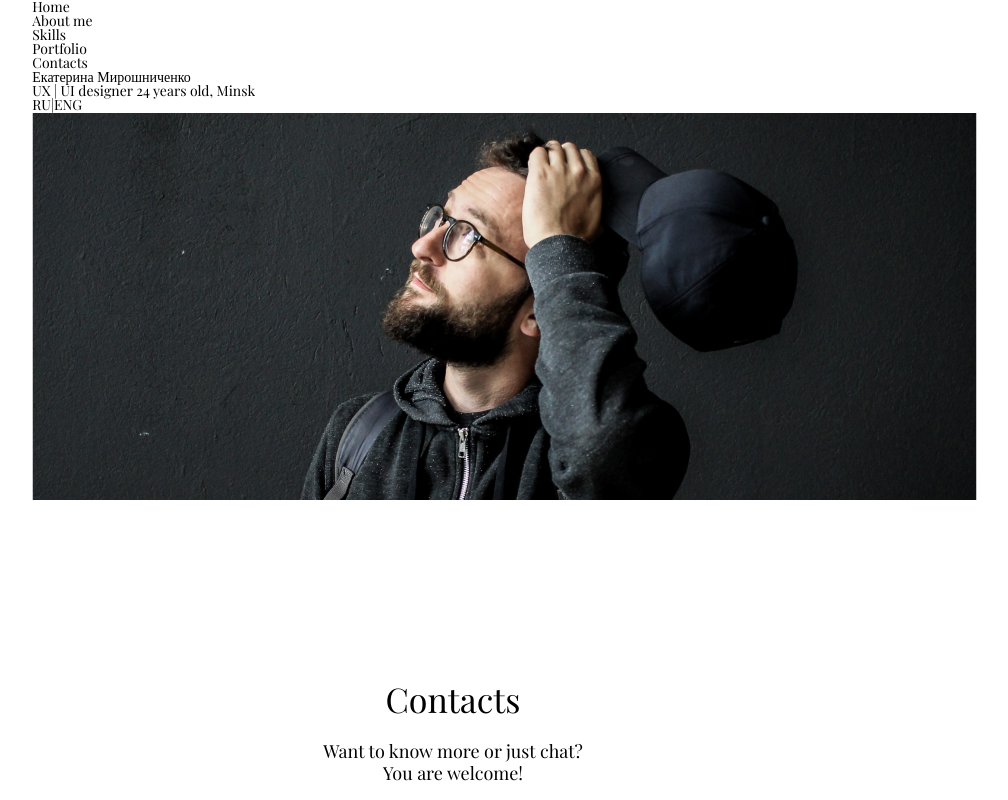
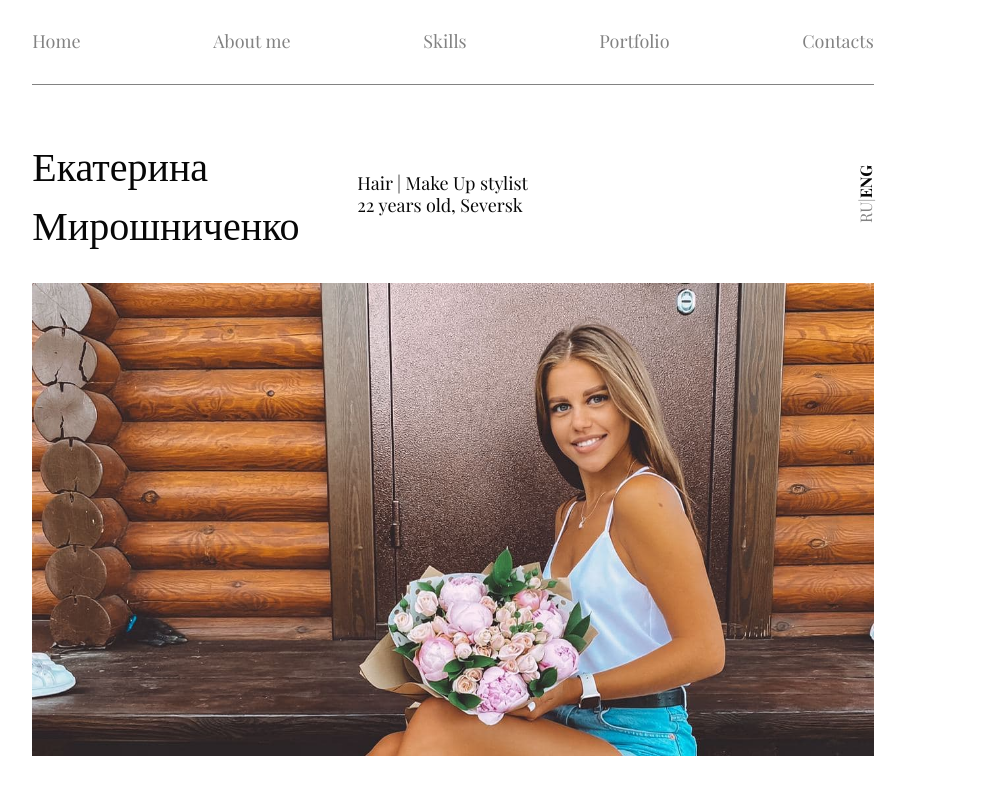
Before and after one commit to hunchoB/figma-card-site, a plain HTML site: page index.html in a window 1280 px wide. Shown: the top 800 px of the page, without its empty margins (187-1195 px from the left). Drawn offline with nearby package versions, Linux system fonts and the light colour scheme; a web font is replaced by a local one.

Commit message:
Finished footer and finished firts content container

```diff
--- a/index.html
+++ b/index.html
@@ -25,13 +25,13 @@
                             <nav class="contacts">Contacts</nav>
                         </div>
                         <div class="hi_aboutme">
-                            <p class="my_name">Екатерина Мирошниченко</p>
-                            <p class="short_info">UX | UI designer
-                                24 years old, Minsk</p>
-                            <p class="language">RU|ENG</p>
+                            <p class="my_name">Екатерина <br> Мирошниченко</p>
+                            <p class="short_info">Hair | Make Up stylist <br>
+                                22 years old, Seversk</p>
+                            <p class="language">RU|<span class="bold">ENG</span></p>
                         </div>
                         <div class="myimage">
-                            <img src="img/me.png" alt="My Image">
+                            <img src="img/me.jpg" width="100%" height="100%" alt="My Image">
                         </div>
                     </div>
                 </div>
@@ -46,7 +46,8 @@
                         </div>
                         <div class="contact_sentence">Want to know more or just chat?<br>
                             You are welcome!</div>
-                        <div class="contact_button"><a href="https://html5css.ru/edithtm/index.php" target="_blank">Send message</a></div>
+                        <div class="contact_button"><a href="https://html5css.ru/edithtm/index.php" target="_blank">Send
+                                message</a></div>
                     </div>
                     <div class="contact_links">
                         <a href="https://vk.com/id151459593" target="_blank"><img src="img/vk.png" width="40"
--- a/styles/style.css
+++ b/styles/style.css
@@ -105,16 +105,34 @@ body {
 	flex: 1 1 auto;
 }
 
-.hi {}
+.hi {
+	background-color: white;
+	/* background-color:yellow; */
+	padding: 30px 0;
+}
 
 .container {
 	max-width: 65.74%;
 	margin: 0 auto;
 }
 
-.hi_box {}
+.hi_box {
+	flex-direction: column;
+	/* justify-content: center; */
+	align-items: center;
+}
 
-.hi_navigation {}
+.hi_navigation {
+	display: flex;
+	justify-content: space-between;
+	font-size: 18px;
+	line-height: 22px;
+	color: #828282;
+	border-bottom: 1px solid #828282;
+	transform: matrix(1, 0, 0, 1, 0, 0);
+	padding-bottom: 32px;
+
+}
 
 .home {}
 
@@ -126,57 +144,49 @@ body {
 
 .contacts {}
 
-.hi_aboutme {}
+.hi_aboutme {
+	display: flex;
+	padding: 50px 0 30px 0;
+	justify-content: space-between;
 
-.my_name {}
+}
 
-.short_info {}
+.my_name {
+	font-size: 40px;
+	line-height: 59px;
+	color: #070707;
 
-.language {}
+}
 
-.myimage {}
+.short_info {
+	font-size: 18px;
+	line-height: 22px;
+	color: #070707;
+	display: flex;
+	justify-content: center;
+	align-items: center;
+	margin-left: -300px;
+}
 
-.footer {}
+.language {
+	font-size: 16px;
+	line-height: 20px;
+	color: #828282;
+	transform: rotate(-90deg);
+	margin-right: -70px;
+}
 
-.footer_box {}
+span.bold {
+	font-weight: bold;
+	color: #070707;
+}
 
-.contact_info {}
+.myimage {
+	display: flex;
+	justify-content: center;
+	margin-bottom: 50px;
 
-.contact_links {}
-
-.contact_text {}
-
-.wrapper {}
-
-.content {}
-
-.hi {}
-
-.container {}
-
-.hi_box {}
-
-.hi_navigation {}
-
-.home {}
-
-.about {}
-
-.skills {}
-
-.portfolio {}
-
-.contacts {}
-
-.hi_aboutme {}
-
-.my_name {}
-
-.short_info {}
-
-.language {}
-
-.myimage {}
+}
 
 .footer {
 	background: white;
@@ -220,6 +230,10 @@ body {
 
 }
 
+.contact_button:hover {
+	box-shadow: 0 12px 16px 0 rgba(0, 0, 0, 0.24), 0 17px 50px 0 rgba(0, 0, 0, 0.19);
+}
+
 .contact_button a {
 	font-size: 18px;
 	line-height: 22px;
@@ -232,10 +246,11 @@ body {
 
 }
 
-.contact_links a{
+.contact_links a {
 	margin: 0 36px;
 
 }
+
 .contact_text {
 	font-size: 14px;
 	line-height: 17px;
```
Also changed, not shown: img/me.jpg (added), img/me.png (deleted).
